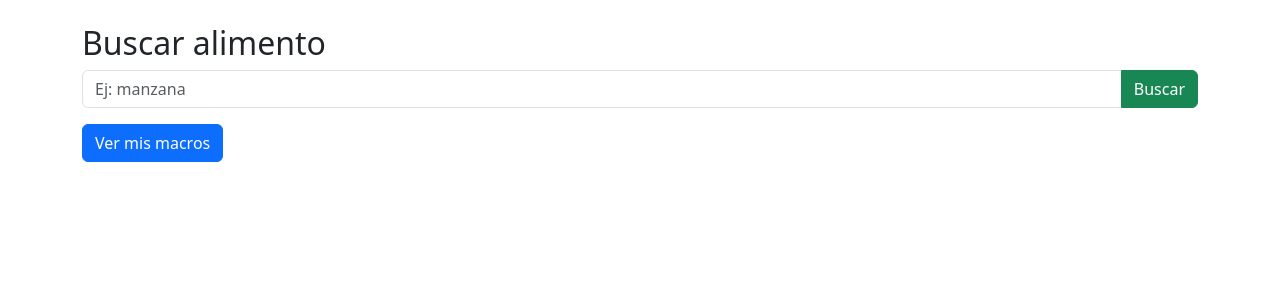
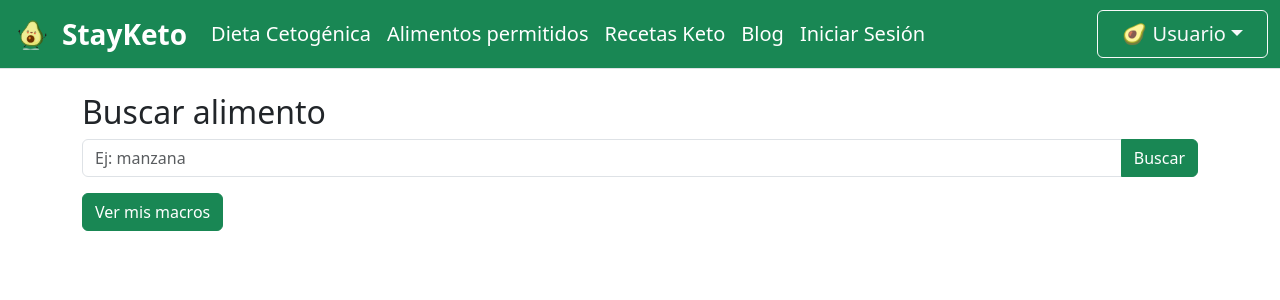
Before and after one commit to Eliana663/StayKetoReact, a React (Vite) app: page / in a window 1280 px wide. Shown: the top 300 px of the page. Built offline with nearby package versions, Linux system fonts and the light colour scheme.

Commit message:
TopNavBar

```diff
--- a/src/App.jsx
+++ b/src/App.jsx
@@ -1,6 +1,7 @@
 import React from 'react';
 import FoodSearch from './components/FoodSearch';
-import 'bootstrap/dist/css/bootstrap.min.css'
+
+
 
 function App() {
   return (
--- a/src/components/Food/FoodSearch.jsx
+++ b/src/components/Food/FoodSearch.jsx
@@ -1,6 +1,7 @@
 import React, { useState } from 'react';
 import FoodCard from '@/components/Food/FoodCard/FoodCard';
 import Mismacros from '@/components/Food/Mismacros';
+import TopNavBar from '@/components/TopNavbar';
 
 export default function FoodSearch() {
   const [searchItem, setSearchItem] = useState('');
@@ -14,12 +15,10 @@ export default function FoodSearch() {
     try {
       setLoading(true);
       setError(null);
-
       const response = await fetch(`http://localhost:8081/food/searchByName?name=${encodeURIComponent(name)}`);
       if (!response.ok) throw new Error('Error al obtener los alimentos');
 
       const data = await response.json();
-
       if (!data || data.length === 0) {
         setFoodItems([]);
         setError('No se encontraron alimentos con ese término');
@@ -52,19 +51,19 @@ export default function FoodSearch() {
     setSelectedItems(prev => [...prev, newItem]);
   };
 
+  const handleRemoveItem = (index) => {
+    setSelectedItems(prev => prev.filter((_, i) => i !== index));
+  };
+
   const totalProteins = selectedItems.reduce((sum, f) => sum + f.proteins, 0);
   const totalFat = selectedItems.reduce((sum, f) => sum + f.fat, 0);
   const totalCarbs = selectedItems.reduce((sum, f) => sum + f.carbohydrates, 0);
   const totalCalories = selectedItems.reduce((sum, f) => sum + f.calories, 0);
 
-  // Renderizado condicional: si showMacros es true, solo mostramos el gráfico y botón para volver
   if (showMacros) {
-   return (
+    return (
       <div className="container my-4">
-        <button
-          className="btn btn-secondary mb-3"
-          onClick={() => setShowMacros(false)}
-        >
+        <button className="btn btn-secondary mb-3" onClick={() => setShowMacros(false)}>
           Volver a búsqueda
         </button>
         <Mismacros
@@ -77,8 +76,12 @@ export default function FoodSearch() {
     );
   }
 
-  // Si showMacros es false, mostramos el buscador, lista, resumen y botón para ver macros
   return (
+
+     <div>
+      <TopNavBar />
+
+
     <div className="container my-4">
       <h2>Buscar alimento</h2>
 
@@ -93,10 +96,7 @@ export default function FoodSearch() {
         <button className="btn btn-success" onClick={() => fetchFoodByName(searchItem)}>Buscar</button>
       </div>
 
-      <button
-        className="btn btn-primary mb-3"
-        onClick={() => setShowMacros(true)}
-      >
+      <button className="btn btn-success" onClick={() => setShowMacros(true)}>
         Ver mis macros
       </button>
 
@@ -118,7 +118,13 @@ export default function FoodSearch() {
 
           <div className="d-flex flex-wrap gap-3 mb-4">
             {selectedItems.map((item, idx) => (
-              <div key={idx} className="border rounded p-2" style={{ minWidth: 120 }}>
+              <div key={idx} className="position-relative border rounded p-2" style={{ minWidth: 120 }}>
+                <button
+                  onClick={() => handleRemoveItem(idx)}
+                  className="btn-close position-absolute top-0 end-0 m-1"
+                  aria-label="Eliminar"
+                  style={{ fontSize: '0.7rem' }}
+                />
                 <strong>{item.name}</strong><br />
                 <span>{item.calories.toFixed(0)} kcal</span>
               </div>
@@ -142,7 +148,6 @@ export default function FoodSearch() {
         </div>
       )}
     </div>
-
-
+    </div>
   );
 }
--- a/src/components/Food/Mismacros.jsx
+++ b/src/components/Food/Mismacros.jsx
@@ -38,7 +38,7 @@ export default function Mismacros({ proteins = 0, fat = 0, carbs = 0, calories =
       {
         name: 'Macros',
         type: 'pie',
-        radius: ['40%', '70%'],
+        radius: ['70%'],
         center: ['50%', '60%'],
         avoidLabelOverlap: false,
         label: {
--- /dev/null
+++ b/src/components/TopNavBar.jsx
@@ -0,0 +1,105 @@
+import React from 'react';
+import avocadoImg from '@/assets/avocado.png';
+
+
+export default function TopNavbar() {
+  return (
+    <nav className="navbar navbar-expand-lg bg-success border-bottom mb-4">
+      <div className="container-fluid">
+        {/* Logo + texto */}
+        <a className="navbar-brand d-flex align-items-center fw-bold text-white fs-3" href="#">
+          <img
+            src={avocadoImg}
+            alt="Aguacate"
+            style={{ width: '40px', height: '40px', marginRight: '10px' }}
+          />
+          StayKeto
+        </a>
+
+        <button
+          className="navbar-toggler"
+          type="button"
+          data-bs-toggle="collapse"
+          data-bs-target="#navbarContent"
+          aria-controls="navbarContent"
+          aria-expanded="false"
+          aria-label="Toggle navigation"
+        >
+          <span className="navbar-toggler-icon"></span>
+        </button>
+
+        <div className="collapse navbar-collapse" id="navbarContent">
+          <ul className="navbar-nav me-auto mb-2 mb-lg-0 fs-5">
+            <li className="nav-item">
+              <a className="nav-link text-white" href="#">Dieta Cetogénica</a>
+            </li>
+            <li className="nav-item">
+              <a className="nav-link text-white" href="#">Alimentos permitidos</a>
+            </li>
+            <li className="nav-item">
+              <a className="nav-link text-white" href="#">Recetas Keto</a>
+            </li>
+            <li className="nav-item">
+              <a className="nav-link text-white" href="#">Blog</a>
+            </li>
+            <li className="nav-item">
+              <a className="nav-link text-white" href="#">Iniciar Sesión</a>
+            </li>
+          </ul>
+
+          <div className="d-flex align-items-center">
+            <div className="dropdown">
+              <button
+                className="btn btn-outline-light dropdown-toggle fs-5 px-4 py-2"
+                type="button"
+                id="userMenuButton"
+                data-bs-toggle="dropdown"
+                aria-expanded="false"
+              >
+                🥑 Usuario
+              </button>
+              <ul
+                className="dropdown-menu dropdown-menu-end fs-5"
+                aria-labelledby="userMenuButton"
+                style={{ minWidth: '220px' }}
+              >
+                <li>
+                  <a className="dropdown-item py-3 d-flex align-items-center gap-3 text-success" href="#">
+                    <span style={{ fontSize: '1.5rem' }}>👤</span> Mi cuenta
+                  </a>
+                </li>
+                <li>
+                  <a className="dropdown-item py-3 d-flex align-items-center gap-3 text-success" href="#">
+                    <span style={{ fontSize: '1.5rem' }}>⚙️</span> Configuración
+                  </a>
+                </li>
+                <li>
+                  <a className="dropdown-item py-3 d-flex align-items-center gap-3 text-success" href="#">
+                    <span style={{ fontSize: '1.5rem' }}>🧮</span> Calculadora Keto
+                  </a>
+                </li>
+                <li>
+                  <a className="dropdown-item py-3 d-flex align-items-center gap-3 text-success" href="#">
+                    <span style={{ fontSize: '1.5rem' }}>🗒️</span> Diario de Alimentos
+                  </a>
+                </li>
+                <li>
+                  <a className="dropdown-item py-3 d-flex align-items-center gap-3 text-success" href="#">
+                    <span style={{ fontSize: '1.5rem' }}>📈</span> Gráficos y progreso
+                  </a>
+                </li>
+                <li><hr className="dropdown-divider" /></li>
+                <li>
+                  <a className="dropdown-item py-3 d-flex align-items-center gap-3 text-danger fw-semibold" href="#">
+                    <span style={{ fontSize: '1.5rem' }}>🚪</span> Cerrar sesión
+                  </a>
+                </li>
+              </ul>
+            </div>
+          </div>
+
+        </div>
+      </div>
+    </nav>
+  );
+}
--- a/src/main.jsx
+++ b/src/main.jsx
@@ -1,6 +1,8 @@
 import { StrictMode } from 'react'
 import { createRoot } from 'react-dom/client'
 import 'bootstrap/dist/css/bootstrap.min.css';
+import 'bootstrap/dist/js/bootstrap.bundle.min.js';
+
 //import './index.css'
 import { FoodSearch } from '@/components/Food'
 
```
Also changed, not shown: src/assets/avocado.png (added).
